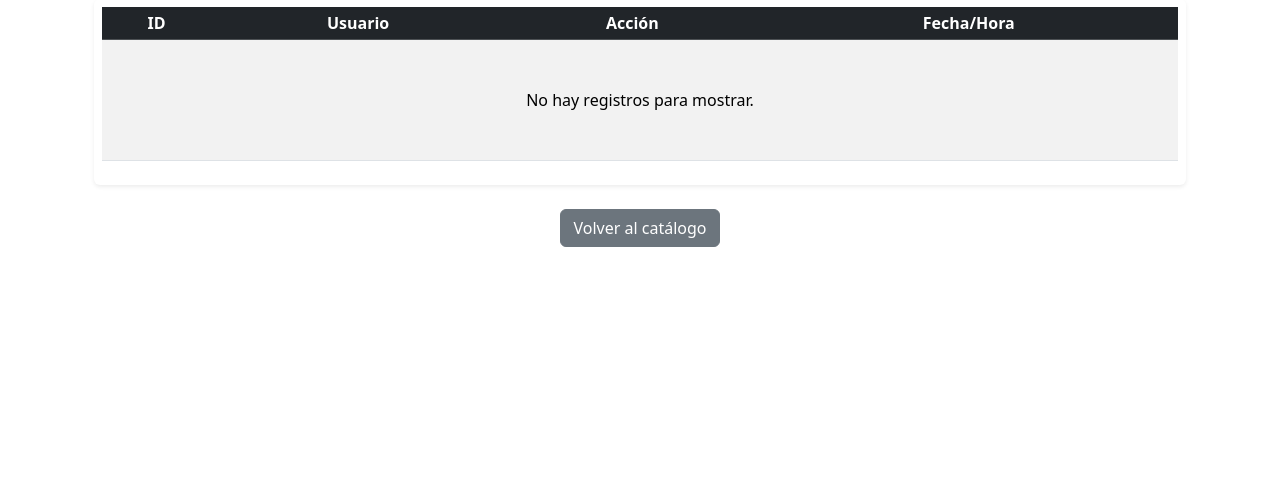
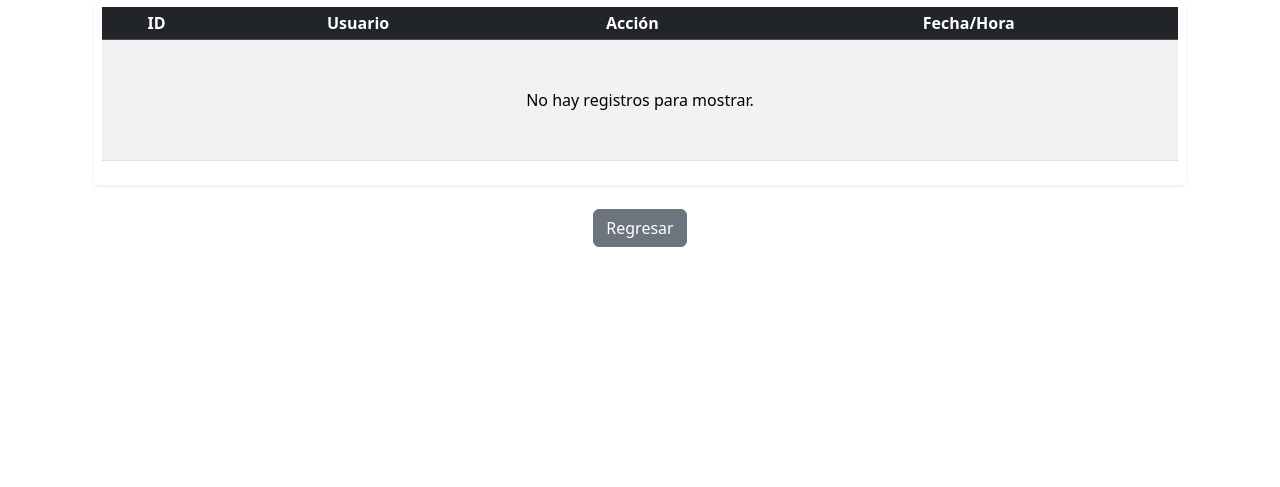
Before and after one commit to hectorrubio11/proyecto-final-desarrollo-web, a PHP site: page /bitacora in a window 1280 px wide. Shown: the part 175-662 px from the top of the page. Run offline with PHP 8.4, Linux system fonts and the light colour scheme; data that the repository does not hold is empty.

Commit message:
editar boton de bitacora

```diff
--- a/views/bitacora/index.php
+++ b/views/bitacora/index.php
@@ -43,7 +43,7 @@ require_once 'views/layouts/header.php';
         </div>
     </div>
     <div class="text-center mb-4">
-        <a href="<?= BASE_URL ?>productos" class="btn btn-secondary">Volver al catálogo</a>
+        <a href="<?= BASE_URL ?>productos" class="btn btn-secondary">Regresar</a>
     </div>
 </div>
 
```
Also changed, not shown: views/img/1780547893_6a2101355ed2f.jpg (added), views/img/1780547945_6a2101692c7e0.jpeg (added), views/img/1780547978_6a21018a95262.png (added), views/img/1780548034_6a2101c20fc3e.png (added), views/img/1780548315_6a2102db333d1.png (added), views/img/1780551282_6a210e72612c5.jpg (added).
